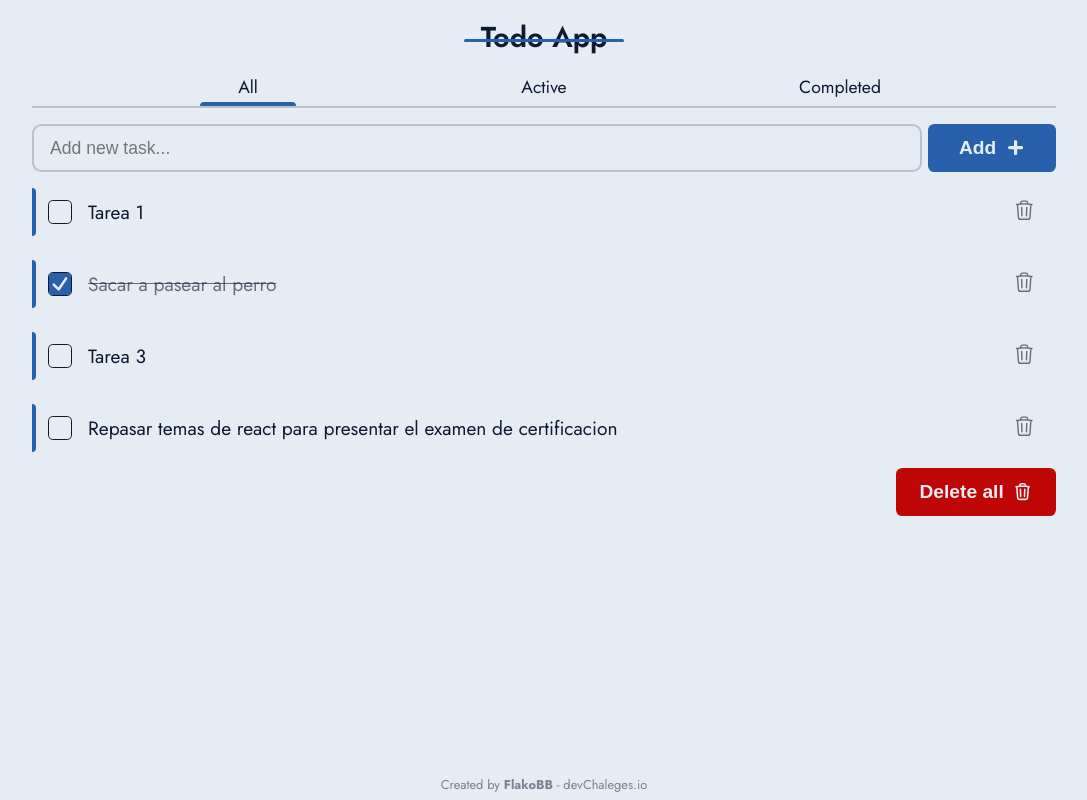
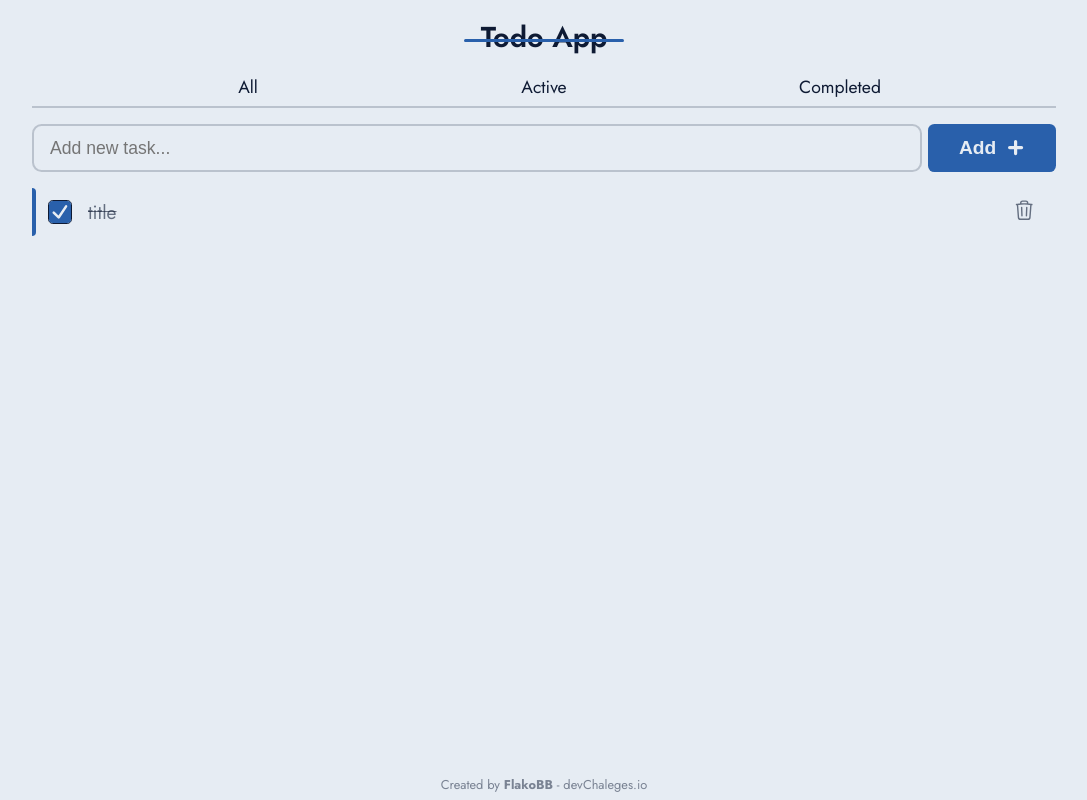
Before and after one commit to FlakoBB/todo-app, a Next.js app: page / in a window 1280 px wide. Shown: the whole page, without its empty margins (96-1183 px from the left). Built offline with nearby package versions, Linux system fonts and the light colour scheme.

Commit message:
Context: filter

```diff
--- a/package.json
+++ b/package.json
@@ -19,6 +19,9 @@
     "standard": "17.1.0"
   },
   "eslintConfig": {
-    "extends": "./node_modules/standard/eslintrc.json"
+    "extends": "./node_modules/standard/eslintrc.json",
+    "globals": {
+      "localStorage": true
+    }
   }
 }
--- a/src/app/layout.jsx
+++ b/src/app/layout.jsx
@@ -1,3 +1,4 @@
+import { FiltersProvider } from '@/context/filterContext'
 import '@styles/globals.scss'
 import { Jost } from 'next/font/google'
 
@@ -11,7 +12,11 @@ export const metadata = {
 export default function RootLayout ({ children }) {
   return (
     <html lang='en'>
-      <body className={jost.className}>{children}</body>
+      <body className={jost.className}>
+        <FiltersProvider>
+          {children}
+        </FiltersProvider>
+      </body>
     </html>
   )
 }
--- a/src/components/FilterBar.jsx
+++ b/src/components/FilterBar.jsx
@@ -1,53 +1,47 @@
 'use client'
-import { useState } from 'react'
 import styles from '@styles/filterBar.module.scss'
-
-const FILTER = {
-  ALL: 'all',
-  ACTIVE: 'active',
-  COMPLETED: 'completed'
-}
+import { FILTER, useFilter } from '@/hooks/useFilter'
 
 const FilterBar = () => {
-  const [optionSelected, setOptionSelected] = useState(FILTER.ALL)
+  const { filter, setFilter } = useFilter()
 
   const handleOption = (event) => {
     const newOption = event.target.value
-    setOptionSelected(newOption)
+    setFilter(newOption)
   }
 
   return (
     <nav className={styles.container}>
-      <label htmlFor={FILTER.ALL} className={`${styles.option} ${optionSelected === FILTER.ALL && styles.active}`}>
+      <label htmlFor={FILTER.ALL} className={`${styles.option} ${filter === FILTER.ALL && styles.active}`}>
         {FILTER.ALL}
         <input
           id={FILTER.ALL}
           type='radio'
           value={FILTER.ALL}
           name='FILTER'
-          checked={optionSelected === FILTER.ALL}
+          checked={filter === FILTER.ALL}
           onChange={handleOption}
         />
       </label>
-      <label htmlFor={FILTER.ACTIVE} className={`${styles.option} ${optionSelected === FILTER.ACTIVE && styles.active}`}>
+      <label htmlFor={FILTER.ACTIVE} className={`${styles.option} ${filter === FILTER.ACTIVE && styles.active}`}>
         {FILTER.ACTIVE}
         <input
           id={FILTER.ACTIVE}
           type='radio'
           value={FILTER.ACTIVE}
           name='FILTER'
-          checked={optionSelected === FILTER.ACTIVE}
+          checked={filter === FILTER.ACTIVE}
           onChange={handleOption}
         />
       </label>
-      <label htmlFor={FILTER.COMPLETED} className={`${styles.option} ${optionSelected === FILTER.COMPLETED && styles.active}`}>
+      <label htmlFor={FILTER.COMPLETED} className={`${styles.option} ${filter === FILTER.COMPLETED && styles.active}`}>
         {FILTER.COMPLETED}
         <input
           id={FILTER.COMPLETED}
           type='radio'
           value={FILTER.COMPLETED}
           name='FILTER'
-          checked={optionSelected === FILTER.COMPLETED}
+          checked={filter === FILTER.COMPLETED}
           onChange={handleOption}
         />
       </label>
--- a/src/components/ListContainer.jsx
+++ b/src/components/ListContainer.jsx
@@ -1,43 +1,65 @@
+'use client'
 import styles from '@styles/listContainer.module.scss'
 import Task from './Task'
 import FilterBar from './FilterBar'
 import NewTaskInput from './NewTaskInput'
 import { Trash } from '@icons'
+import { useFilter, FILTER } from '@/hooks/useFilter'
+import { useEffect, useState } from 'react'
+
+// const tasks = [
+//   {
+//     title: 'Tarea 1',
+//     isCompleted: false
+//   },
+//   {
+//     title: 'Sacar a pasear al perro',
+//     isCompleted: true
+//   },
+//   {
+//     title: 'Tarea 3',
+//     isCompleted: false
+//   },
+//   {
+//     title: 'Repasar temas de react para presentar el examen de certificacion',
+//     isCompleted: false
+//   }
+// ]
 
 const ListContainer = () => {
-  const tasks = [
-    {
-      title: 'Tarea 1',
-      isCompleted: false
-    },
-    {
-      title: 'Sacar a pasear al perro',
-      isCompleted: true
-    },
-    {
-      title: 'Tarea 3',
-      isCompleted: false
-    },
-    {
-      title: 'Repasar temas de react para presentar el examen de certificacion',
-      isCompleted: false
-    }
-  ]
+  const [tasks, setTasks] = useState([{ id: '1', title: 'title', isCompleted: true }])
+
+  const { filterTasks, filter } = useFilter()
+
+  const taskList = filterTasks(tasks)
+
+  useEffect(() => {
+    localStorage.setItem('tasks', JSON.stringify(tasks))
+  }, [tasks])
+
+  useEffect(() => {
+    const storedList = localStorage.getItem('tasks')
+    if (storedList) setTasks(JSON.parse(storedList))
+  }, [])
 
   return (
     <section className={styles.container}>
       <FilterBar />
       <NewTaskInput />
       <ul className={styles.list}>
+        {/* // ToDo: Mostrar mensaje en caso de tener una lista vacia */}
         {
-          tasks.map((task, index) => <Task key={index} data={task} id={index} />)
+          taskList.map((task, index) => <Task key={index} data={task} id={index} />)
         }
       </ul>
-      {/* // ToDo: Button to delete all task (Only render when the completed task list is showing) */}
-      <button className={styles.deleteAllButton}>
-        Delete all
-        <Trash className={styles.icon} />
-      </button>
+      {
+        filter === FILTER.COMPLETED && taskList.length !== 0 && (
+          <button className={styles.deleteAllButton}>
+            Delete all
+            <Trash className={styles.icon} />
+          </button>
+        )
+      }
     </section>
   )
 }
--- a/src/components/NewTaskInput.jsx
+++ b/src/components/NewTaskInput.jsx
@@ -1,11 +1,29 @@
+import { useState } from 'react'
 import { Plus } from '@icons'
 import styles from '@styles/newTaskInput.module.scss'
 
 const NewTaskInput = () => {
+  const [newTask, setNewTask] = useState('')
+
+  // const list = localStorage.getItem('tasks')
+  // ToDo: crear otro contexto para obtener la lista o pasar por props
+
+  const addTask = () => {
+    if (newTask.trim() !== '') {
+      console.log(newTask)
+      setNewTask('')
+    }
+  }
+
   return (
     <div className={styles.container}>
-      <input type='text' placeholder='Add new task...' />
-      <button className={styles.addButton}>
+      <input
+        type='text'
+        placeholder='Add new task...'
+        value={newTask}
+        onChange={(event) => setNewTask(event.target.value)}
+      />
+      <button onClick={addTask} className={styles.addButton}>
         Add
         <Plus className={styles.icon} />
       </button>
--- /dev/null
+++ b/src/context/filterContext.jsx
@@ -0,0 +1,15 @@
+'use client'
+
+import { createContext, useState } from 'react'
+
+export const FiltersContext = createContext()
+
+export const FiltersProvider = ({ children }) => {
+  const [filter, setFilter] = useState('All')
+
+  return (
+    <FiltersContext.Provider value={{ filter, setFilter }}>
+      {children}
+    </FiltersContext.Provider>
+  )
+}
--- /dev/null
+++ b/src/hooks/useFilter.js
@@ -0,0 +1,31 @@
+'use client'
+
+import { useContext } from 'react'
+import { FiltersContext } from '@/context/filterContext'
+
+export const FILTER = {
+  ALL: 'all',
+  ACTIVE: 'active',
+  COMPLETED: 'completed'
+}
+
+export const useFilter = () => {
+  const { filter, setFilter } = useContext(FiltersContext)
+
+  const filterTasks = (tasks) => {
+    return tasks.filter(task => {
+      switch (filter) {
+        case FILTER.ALL:
+          return true
+        case FILTER.ACTIVE:
+          return !task.isCompleted
+        case FILTER.COMPLETED:
+          return task.isCompleted
+        default:
+          return true
+      }
+    })
+  }
+
+  return { filterTasks, setFilter, filter }
+}
```
